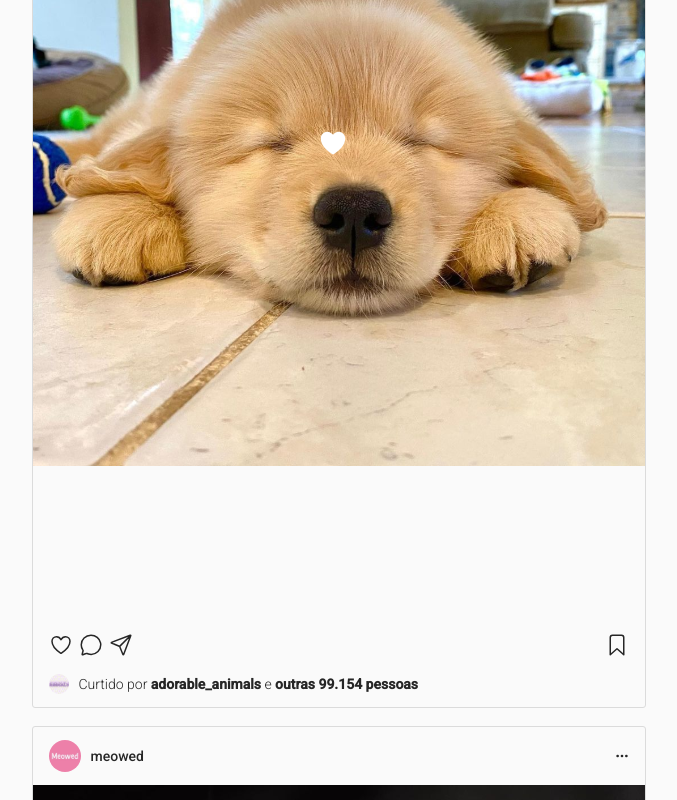
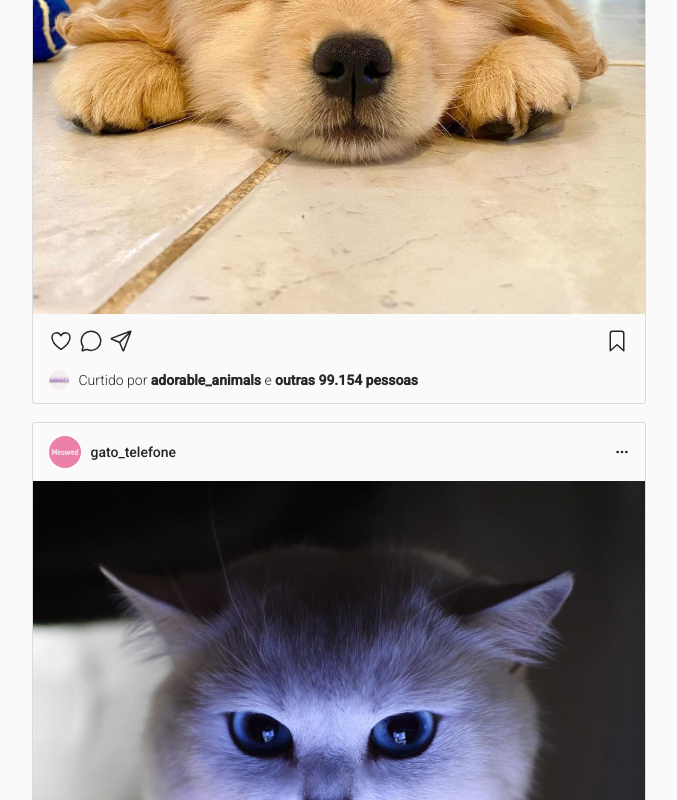
Before and after one commit to GabrielBragaa/Instagram-React, a React (Create React App) app: page / in a window 1280 px wide. Shown: the part 1360-2160 px from the top of the page, without its empty margins (141-818 px from the left). Built offline with nearby package versions, Linux system fonts and the light colour scheme.

Commit message:
dados dinâmicos exibidos através de listas de objetos

```diff
--- /dev/null
+++ b/src/App.js
@@ -0,0 +1,11 @@
+import Body from "./Body";
+import Navbar from "./Navbar";
+
+export default function App() {
+    return (
+        <div>
+            <Navbar />
+            <Body />
+        </div>
+    )
+}
--- a/src/Post.js
+++ b/src/Post.js
@@ -19,7 +19,7 @@ export function Post(props) {
             </div>
 
             <div class="conteudo">
-              <img src={props.imagem_conteudo} alt={props.alt_conteudo} onDoubleClick={function () {
+              <img src={props.imagem_conteudo} onDoubleClick={function () {
                 if (like === "heart-outline") {
                   like = 'heart';
                   setLike(like);
@@ -29,7 +29,6 @@ export function Post(props) {
                   setClasse(classe);
                 }
               }} data-test="post-image"/>
-              <ion-icon name="heart" class="coracao "></ion-icon>
             </div>
 
             <div class="fundo">
--- a/src/Posts.js
+++ b/src/Posts.js
@@ -1,19 +1,20 @@
 import { Post } from "./Post"
 
 export default function Posts() {
+    const posts =
+    [{img_user: "assets/img/meowed.svg", alt_user: "meowed", nome_user: "gato_telefone",
+     img_post: "assets/img/gato-telefone.svg", img_like: "assets/img/respondeai.svg", alt_like: "respondeai", nome_like: "respondeai", n_like: "101.523"},
+     {img_user: "assets/img/barked.svg", alt_user: "barked", nome_user: "barked",
+     img_post: "assets/img/dog.svg", img_like: "assets/img/adorable_animals.svg", alt_like: "adorable_animals", nome_like: "adorable_animals", n_like: "99.154"},
+     {img_user: "assets/img/meowed.svg", alt_user: "meowed", nome_user: "gato_telefone",
+     img_post: "assets/img/gato-telefone.svg", img_like: "assets/img/respondeai.svg", alt_like: "respondeai", nome_like: "respondeai", n_like: "101.523"}]
+
     return (
         <div class="posts">
-            <Post imagem_usuario="assets/img/meowed.svg" alt_usuario="meowed" nome_usuario="meowed"
-                imagem_conteudo="assets/img/gato-telefone.svg" alt_conteudo="gato_telefone"
-                imagem_curtidas="assets/img/respondeai.svg" alt_curtidas="respondeai" nome_curtidas="respondeai" numero_curtidas="101.523" />
+            {posts.map(post => <Post imagem_usuario={post.img_user} alt_usuario={post.alt_user} nome_usuario={post.nome_user}
+                imagem_conteudo={post.img_post}
+                imagem_curtidas={post.img_like} alt_curtidas={post.alt_like} nome_curtidas={post.nome_like} numero_curtidas={post.n_like} />)}
 
-            <Post imagem_usuario="assets/img/barked.svg" alt_usuario="barked" nome_usuario="barked"
-                imagem_conteudo="assets/img/dog.svg" alt_conteudo="dog"
-                imagem_curtidas="assets/img/adorable_animals.svg" alt_curtidas="adorable_animals" nome_curtidas="adorable_animals" numero_curtidas="99.154" />
-
-            <Post imagem_usuario="assets/img/meowed.svg" alt_usuario="meowed" nome_usuario="meowed"
-                imagem_conteudo="assets/img/gato-telefone.svg" alt_conteudo="gato-telefone"
-                imagem_curtidas="assets/img/respondeai.svg" alt_curtidas="respondeai" nome_curtidas="respondeai" numero_curtidas="101.523" />
         </div>
     )
 }
--- a/src/Stories.js
+++ b/src/Stories.js
@@ -1,15 +1,18 @@
 import Story from "./Story"
 
 export default function Stories() {
-    return (
+  const imgs = [
+    {imagem: "assets/img/9gag.svg", alt: "9gag", user: "9gag"},
+    {imagem: "assets/img/meowed.svg", alt: "meowed", user: "meowed"},
+    {imagem: "assets/img/barked.svg", alt: "barked", user: "barked"},
+    {imagem: "assets/img/nathanwpylestrangeplanet.svg", alt:"nathanwpylestrangeplanet", user: "nathanwpylestrangeplanet"},
+    {imagem: "assets/img/wawawicomics.svg", alt: "wawawicomics", user: "wawawicomics"},
+    {imagem: "assets/img/filomoderna.svg", alt: "filomoderna", user: "filomoderna"},
+    {imagem: "assets/img/memeriagourmet.svg", alt: "memeriagourmet", user: "memeriagourmet"}]
+
+  return (
         <div class="stories">
-          <Story imagem_story="assets/img/9gag.svg" alt_story="9gag" usuario_story="9gag"/>
-          <Story imagem_story="assets/img/meowed.svg" alt_story="meowed" usuario_story="meowed"/>
-          <Story imagem_story="assets/img/barked.svg" alt_story="barked" usuario_story="barked"/>
-          <Story imagem_story="assets/img/nathanwpylestrangeplanet.svg" alt_story="nathanwpylestrangeplanet" usuario_story="nathanwpylestrangeplanet"/>
-          <Story imagem_story="assets/img/wawawicomics.svg" alt_story="wawawicomics" usuario_story="wawawicomics"/>
-          <Story imagem_story="assets/img/filomoderna.svg" alt_story="filomoderna" usuario_story="filomoderna"/>
-          <Story imagem_story="assets/img/memeriagourmet.svg" alt_story="memeriagourmet" usuario_story="memeriagourmet"/>
+          {imgs.map(story => <Story key={story.alt} imagem_story={story.imagem} alt_story={story.alt} usuario_story={story.user}/>)}
           <div class="setinha">
             <ion-icon name="chevron-forward-circle"></ion-icon>
           </div>
--- a/src/index.js
+++ b/src/index.js
@@ -1,16 +1,8 @@
 
-import Navbar from "./Navbar";
+import App from "./App";
 import ReactDOM from "react-dom";
-import Body from "./Body";
 
-function App() {
-    return (
-        <div>
-            <Navbar />
-            <Body />
-        </div>
-    )
-}
+
 
 const app = App();
 const layout = document.querySelector('.root');
```
